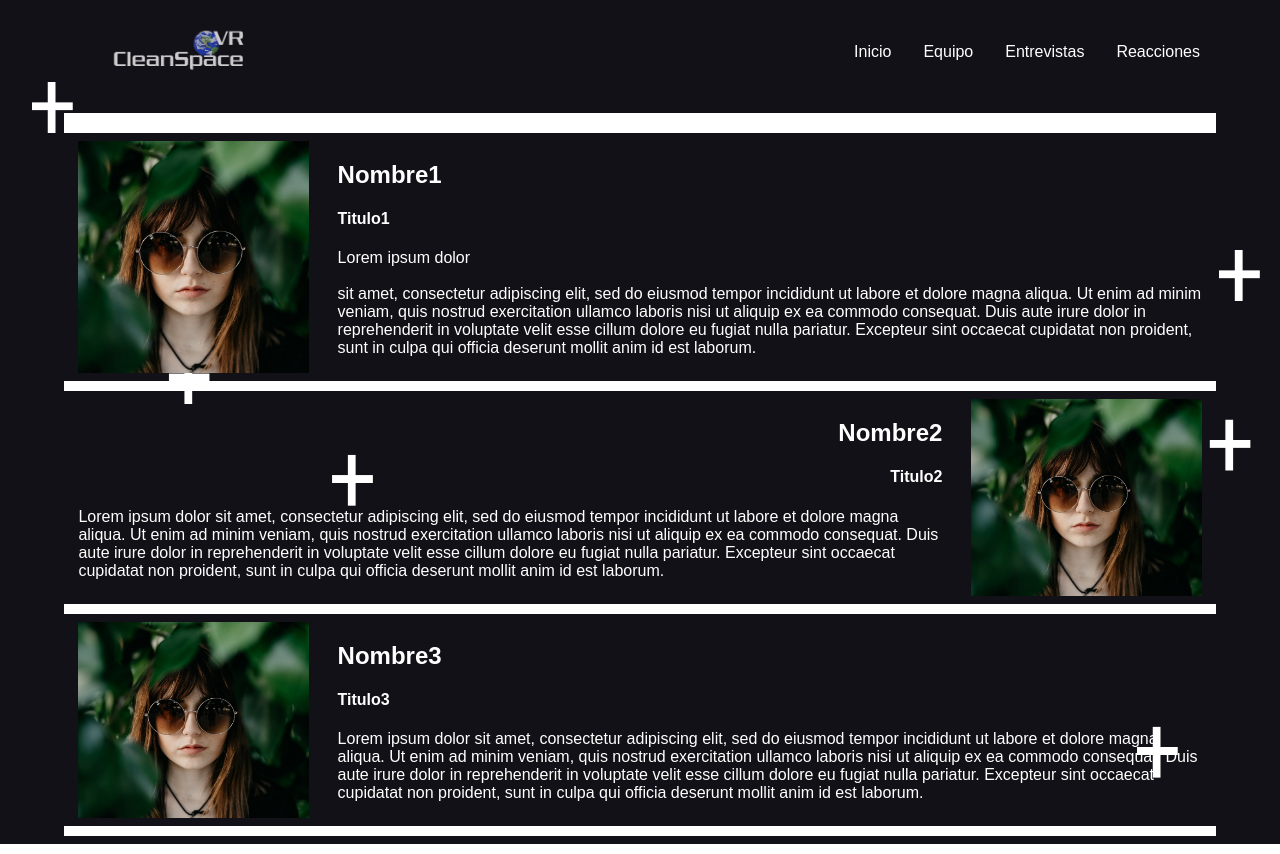
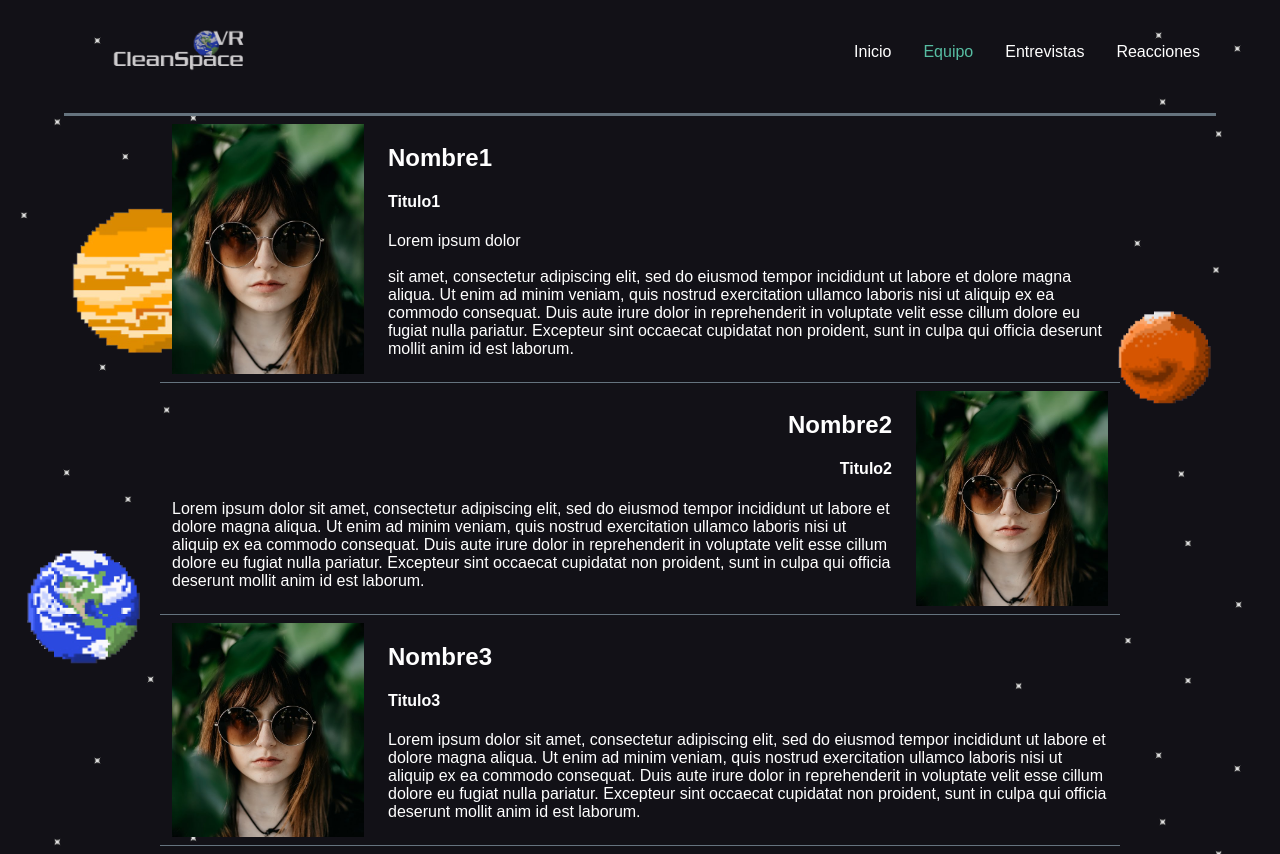
Before and after one commit to AwkwardKore/space-project, a React (Create React App) app: page /team in a window 1280 px wide. Built offline with nearby package versions, Linux system fonts and the light colour scheme.

Commit message:
Fix UI desing to be cleaner

```diff
--- a/src/components/Navbar.jsx
+++ b/src/components/Navbar.jsx
@@ -1,5 +1,5 @@
 import React, { Component } from 'react';
-import { Link } from 'react-router-dom';
+import { NavLink } from 'react-router-dom';
 import '../stylesheets/Navbar.css';
 import Logo from '../images/logo.png';
 
@@ -15,16 +15,16 @@ class Navbar extends Component {
           </li>
           <div className="navbar-links">
             <li>
-              <Link to="/">Inicio</Link>
+              <NavLink exact to="/" activeClassName="aqua-color">Inicio</NavLink>
             </li>
             <li>
-              <Link to="/team">Equipo</Link>
+              <NavLink to="/team" activeClassName="aqua-color">Equipo</NavLink>
             </li>
             <li>
-              <Link to="/interviews">Entrevistas</Link>
+              <NavLink to="/interviews" activeClassName="aqua-color">Entrevistas</NavLink>
             </li>
             <li>
-              <Link to="/reactions">Reacciones</Link>
+              <NavLink to="/reactions" activeClassName="aqua-color">Reacciones</NavLink>
             </li>
           </div>
         </ul>
--- a/src/stylesheets/Navbar.css
+++ b/src/stylesheets/Navbar.css
@@ -40,8 +40,12 @@ li a {
 }
 
 .navbar-divider {
-  height: 20px;
+  height: 3px;
   width: 90%;
-  background-color: white;
+  background-color: #65737e;
   border: none;
 }
+
+.aqua-color {
+  color: #57BDA2;
+}
--- a/src/stylesheets/Team.css
+++ b/src/stylesheets/Team.css
@@ -5,14 +5,14 @@
 }
 
 .team-member-container {
-  width: 90%;
+  width: 75%;
   display: flex;
   flex-wrap: wrap;
 }
 
 .team-member-divider {
-  height: 10px;
+  height: 1px;
   width: 100%;
-  background-color: white;
+  background-color: #65737e;
   border: none;
 }
--- a/src/stylesheets/Video.css
+++ b/src/stylesheets/Video.css
@@ -5,8 +5,8 @@
 }
 
 .video-divider {
-  height: 10px;
-  width: 90%;
-  background-color: white;
+  height: 1px;
+  width: 80%;
+  background-color: #65737e;
   border: none;
 }
--- a/src/stylesheets/index.css
+++ b/src/stylesheets/index.css
@@ -3,6 +3,5 @@ body {
   padding: 0;
   font-family: sans-serif;
   background-image: url('../images/fondo.png');
-  background-size: cover;
-  background-repeat: no-repeat;
+  background-size: 100%;
 }
```
Also changed, not shown: src/images/fondo.png.
